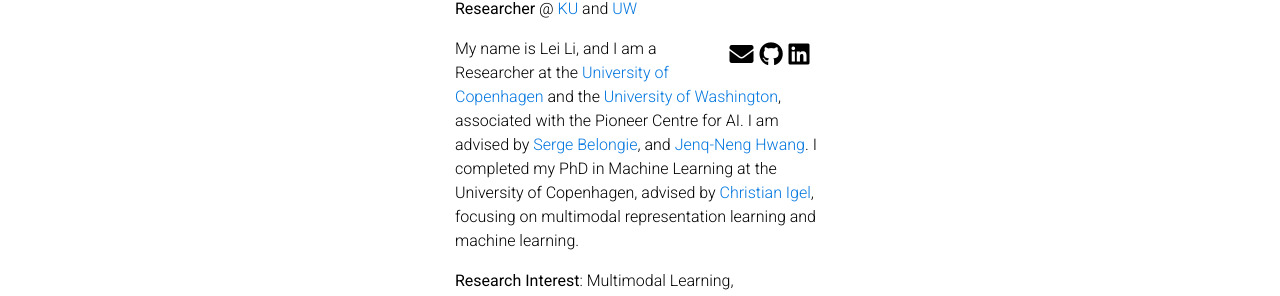
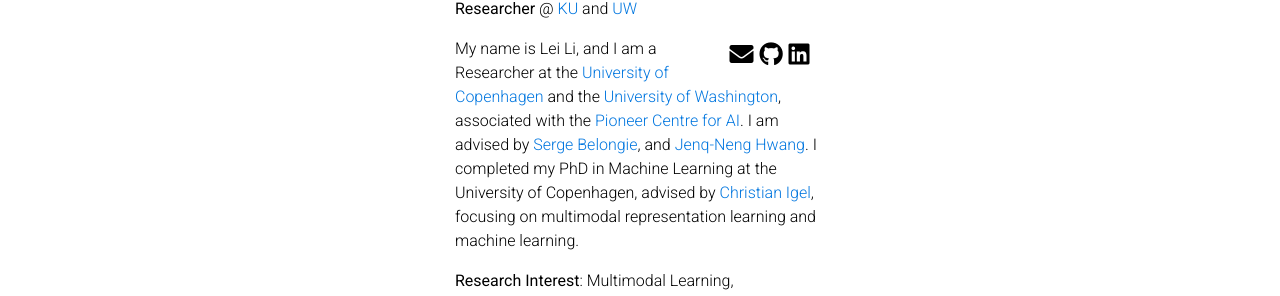
Before and after one commit to llei66/li-lei.github.io, a Jekyll site: the page built from _pages/about.md, in a window 1280 px wide. Shown: the part 164-460 px from the top of the page. Built offline with Jekyll 4.4.1, drawn with Linux system fonts in a browser that asks for light colours; comment, search, counter and statistics services are not loaded; a style sheet for code colours, icons or effects is not loaded; part of the change alters nothing that is shown.

```diff
--- a/_pages/about.md
+++ b/_pages/about.md
@@ -20,6 +20,6 @@ selected_papers: false # includes a list of papers marked as "selected={true}"
 social: true  # includes social icons at the bottom of the page
 ---
 
-  My name is Lei Li, and I am a Researcher at the [University of Copenhagen](https://www.ku.dk/en) and the [University of Washington](https://www.washington.edu/), associated with the Pioneer Centre for AI. I am advised by [Serge Belongie](https://www.belongielab.org/), and [Jenq-Neng Hwang](https://people.ece.uw.edu/hwang/). I completed my PhD in Machine Learning at the University of Copenhagen, advised by [Christian Igel](https://christian-igel.github.io/), focusing on multimodal representation learning and machine learning.
+  My name is Lei Li, and I am a Researcher at the [University of Copenhagen](https://www.ku.dk/en) and the [University of Washington](https://www.washington.edu/), associated with the [Pioneer Centre for AI](https://www.aicentre.dk/). I am advised by [Serge Belongie](https://www.belongielab.org/), and [Jenq-Neng Hwang](https://people.ece.uw.edu/hwang/). I completed my PhD in Machine Learning at the University of Copenhagen, advised by [Christian Igel](https://christian-igel.github.io/), focusing on multimodal representation learning and machine learning.
 
   <b>Research Interest</b>: Multimodal Learning, Optimization, Generative AI.
```
